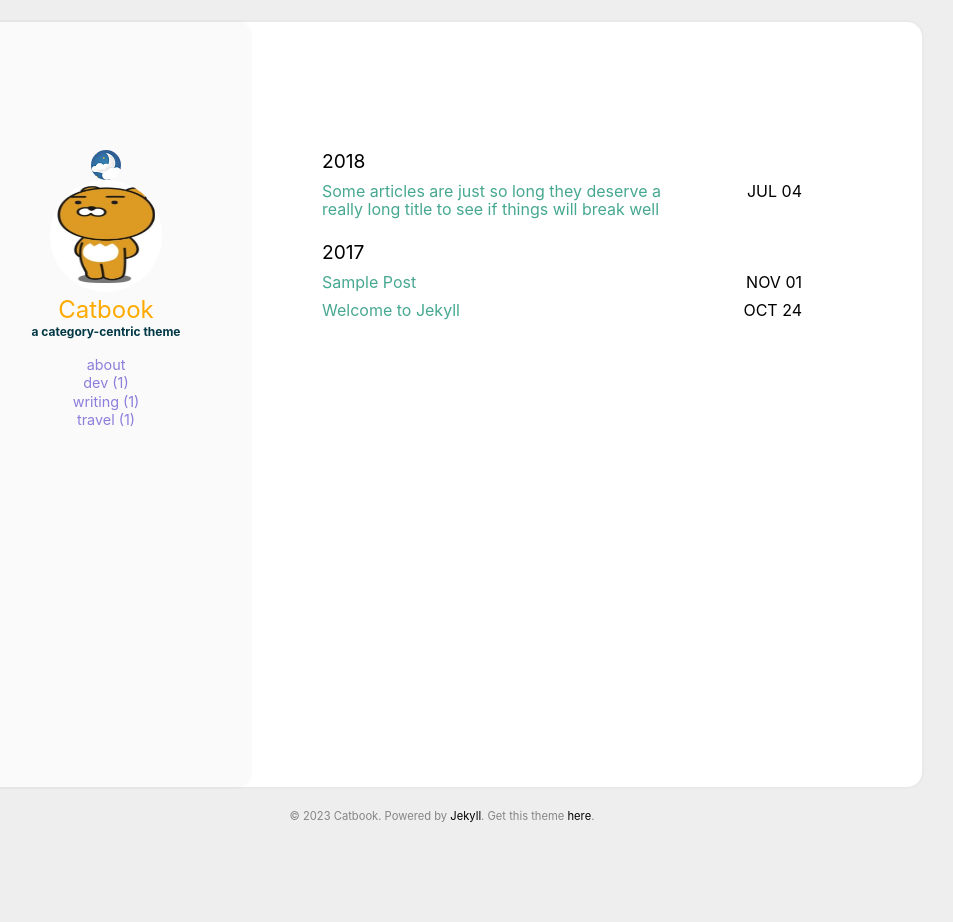
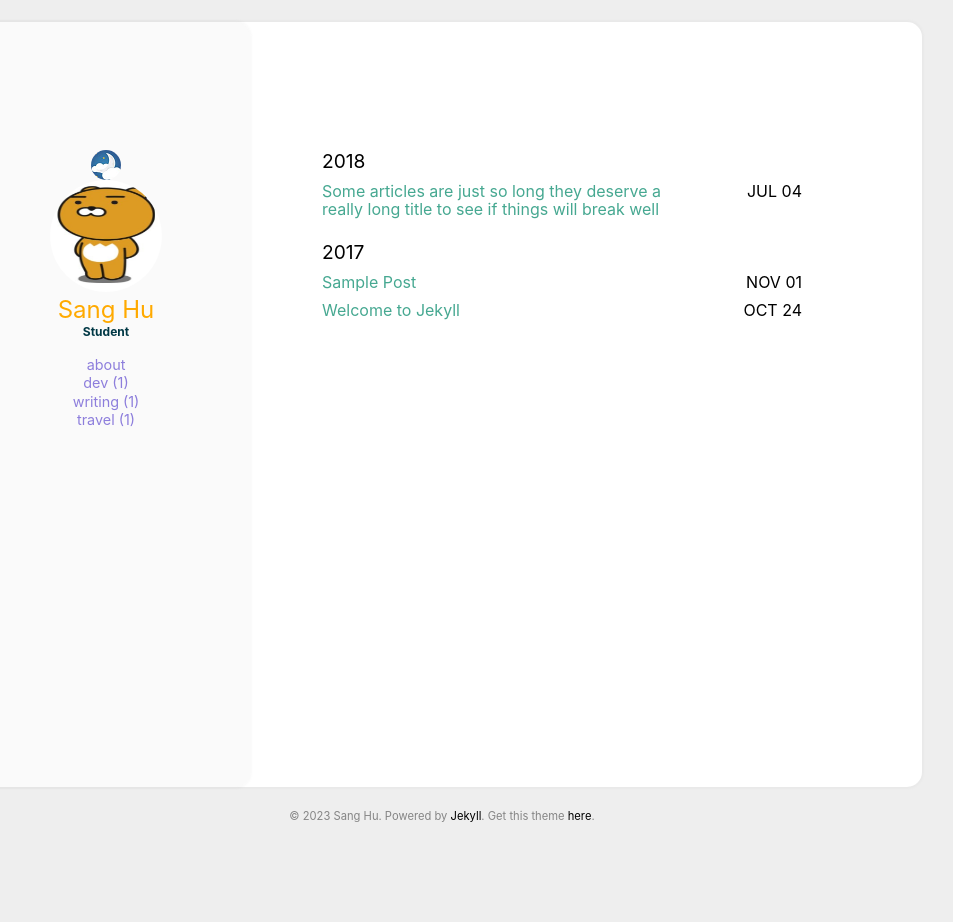
Before and after one commit to hoohoo1220/blog, a Jekyll site: the page built from index.html, in a window 1280 px wide. Shown: the whole page, without its empty margins (198-1151 px from the left). Built offline with Jekyll 4.4.1, drawn with Linux system fonts in a browser that asks for light colours.

Commit message:
문구 작성

```diff
--- a/_config.yml
+++ b/_config.yml
@@ -20,10 +20,10 @@ cusdis:
     app_id: #your cusdis app_id
 
 user:
-  name: Catbook
+  name: Sang Hu
   pic: /assets/img/cat.jpg
   picAlt: "catbook"
-  job: a category-centric theme
+  job: Student
   aboutme: true # comment this out if you don't need the 'about' page.
 
 exclude:
```
